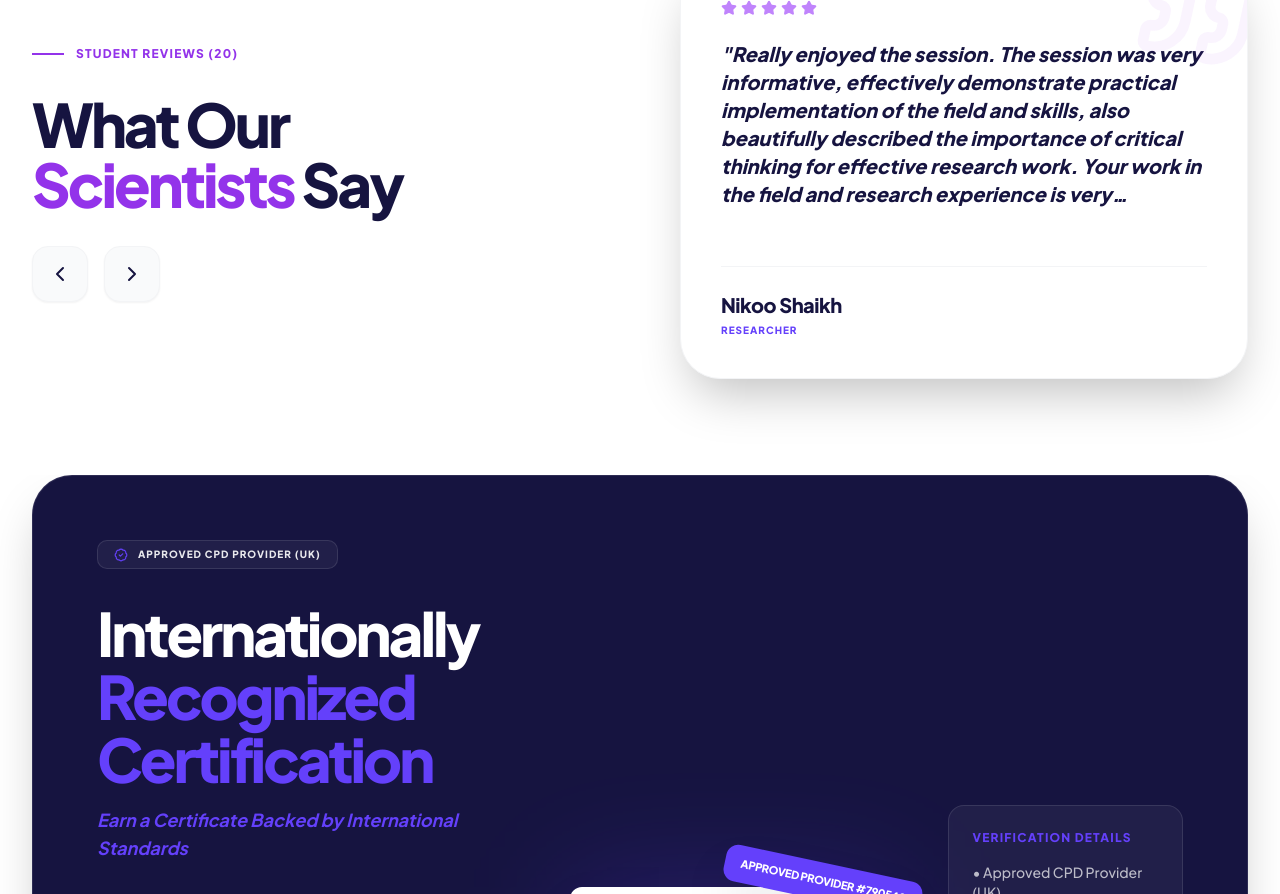
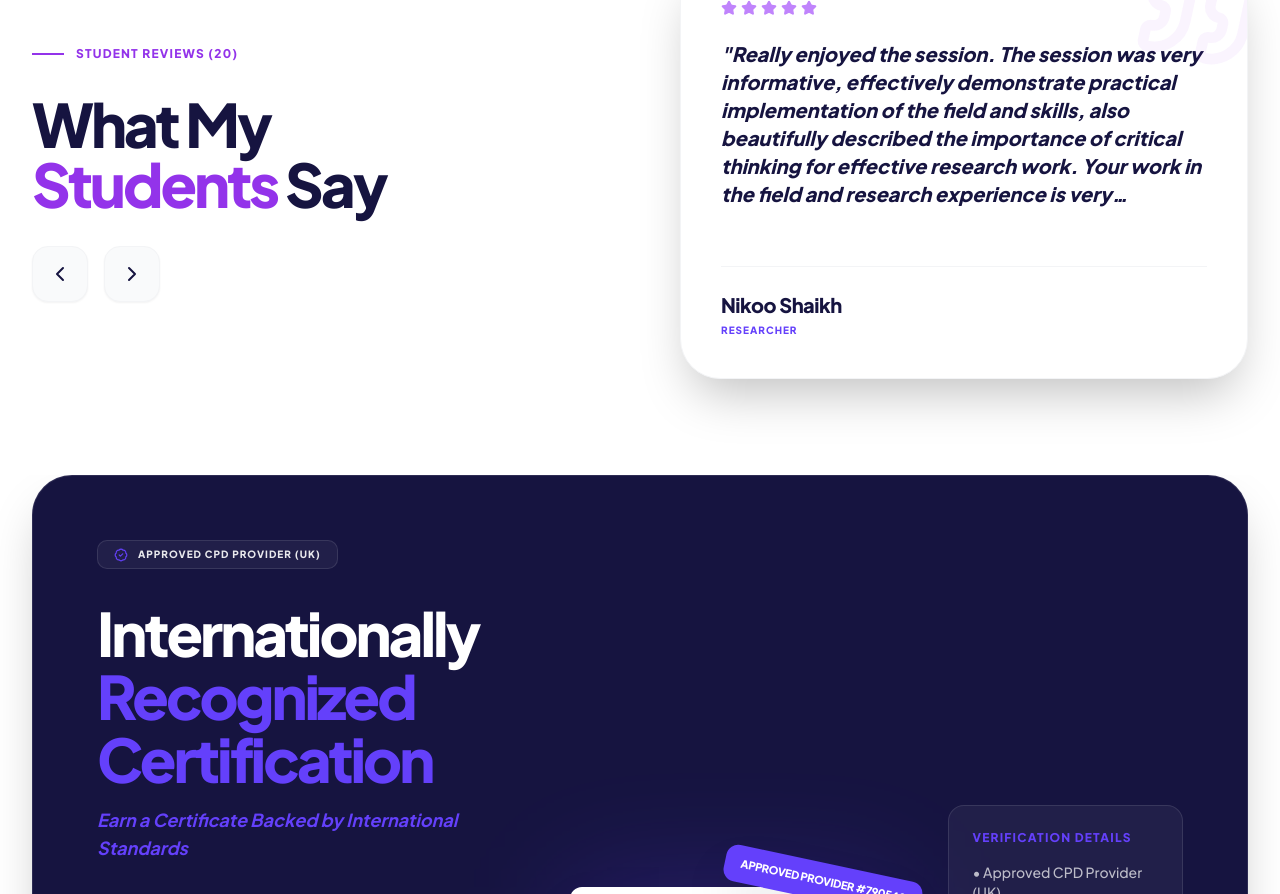
Before and after one commit to abdulrehman47470-byte/website, a React (Vite) app: page / in a window 1280 px wide. Shown: the part 6352-7246 px from the top of the page. Built offline with nearby package versions, Linux system fonts and the light colour scheme.

Commit message:
Change heading from 'Scientists' to 'Students'

```diff
--- a/src/sections/Testimonials.tsx
+++ b/src/sections/Testimonials.tsx
@@ -226,7 +226,7 @@ const Testimonials = () => {
               <span className="text-purple-600 font-black text-xs uppercase tracking-widest">Student Reviews ({testimonials.length})</span>
             </div>
             <h2 className="text-4xl lg:text-6xl font-black leading-none tracking-tighter">
-              What Our <br /> <span className="text-purple-600">Scientists</span> Say
+              What My <br /> <span className="text-purple-600">Students</span> Say
             </h2>
             <div className="flex gap-4">
               <button onClick={prevSlide} className="w-14 h-14 bg-gray-50 border border-gray-100 rounded-2xl flex items-center justify-center hover:bg-purple-600 hover:text-white transition-all shadow-sm">
```
